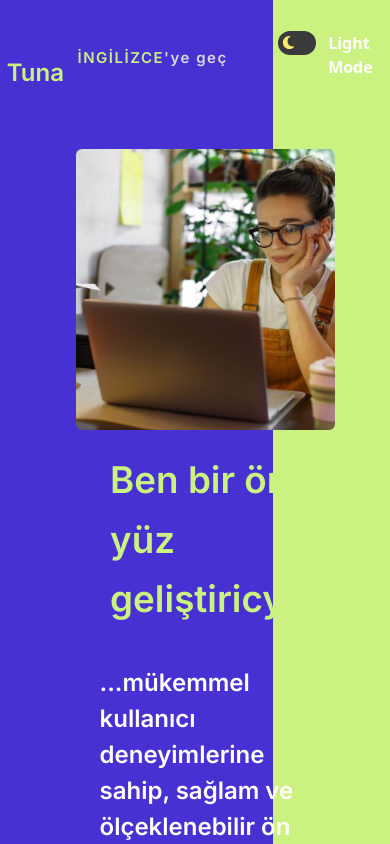
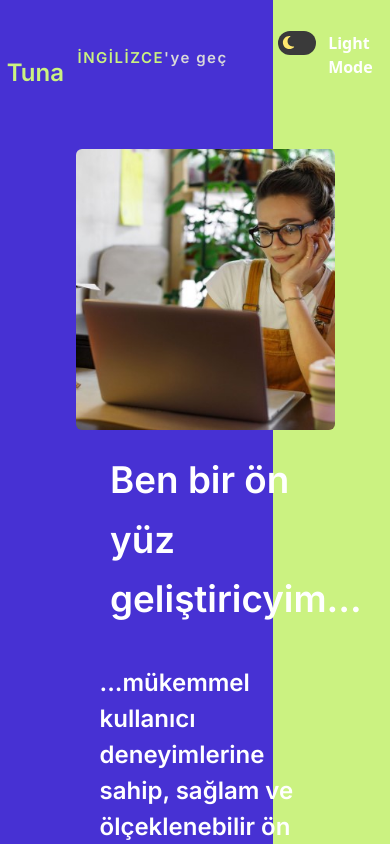
Before and after one commit to tuna-ates/DeveloperWebSite, a React (Create React App) app: page / in a window 390 px wide. Shown: the top 844 px of the page. Built offline with nearby package versions, Linux system fonts and the light colour scheme; no server answers.

Commit message:
project responsive correction

```diff
--- a/src/components/Footer.js
+++ b/src/components/Footer.js
@@ -14,7 +14,7 @@ const Footer = () => {
   return (
     <div className="flex items-center justify-center py-[5.25rem] dark:bg-[#252128]">
       <div className="flex flex-col gap-[1.5rem] items-center">
-        <p className="text-[#4731D3] dark:text-[#8F88FF] text-[3rem] font-bold  leading-[4.5rem]">
+        <p className="text-[#4731D3] dark:text-[#8F88FF] text-[3rem] max-[770px]:text-[2rem] font-bold  leading-[4.5rem]">
         {t("message")}
         </p>
         <p className="text-[#120B39] dark:text-[#FFFFFF] font-[1.5rem] leading-9">{t("footerDetail")}</p>
--- a/src/components/Header.js
+++ b/src/components/Header.js
@@ -104,7 +104,7 @@ const Header = () => {
         </div>
         <div className=" pl-5 pb-14 max-[770px]:flex-col  max-[770px]:flex-col-reverse max-[770px]:gap-5  flex justify-start items-center content-center flex-wrap ">
           <div className="flex flex-col justify-end items-start max-[770px]:items-center gap-9 w-[57%]">
-            <p className=" w-[90%] text-[#CBF281] font-[Inter] font-bold leading-[3.7125rem] text-[3.375rem] max-[640px]:text-[2.3rem] ">
+            <p className=" w-[90%] text-[#CBF281] font-[Inter] font-bold leading-[3.7125rem] text-[3.375rem] max-[640px]:text-[2.3rem] max-[770px]:text-white ">
               {t("headerTitle")}
             </p>
             <p className="text-[#FFFFFF] font-[Inter] text-[1.5rem] ">
--- a/src/components/Profile.js
+++ b/src/components/Profile.js
@@ -57,7 +57,7 @@ const Profile = () => {
           </div>
           <img className="w-[33%] flex-1 rounded-[12px] max-[770px]:w-[50vw] " src={data.profile.img} />
 
-          <div className="flex justify-start flex-col  gap-3 h-[18.1675rem] w-[33.33%] max-[770px]:w-[50vw]">
+          <div className="flex justify-start flex-col  gap-3 h-[18.1675rem] w-[33.33%] max-[770px]:w-[60vw]">
             <p className="text-white text-[1.875rem]  ">
               {t("about")}
             </p>
--- a/src/components/Projects.js
+++ b/src/components/Projects.js
@@ -11,7 +11,7 @@ const Projects=()=>{
     return <div className="flex items-center justify-center bg-[#CBF281] dark:bg-[#1A210B]">
       <div className=" flex flex-col justify-center items-start gap-[1.6875rem]  py-[5.25rem] w-[60vw]  ">
          <p className="text-[#4731D3] dark:text-[#CBF281] text-[3rem] max-[768px]:text-[2rem]  font-bold leading-[3rem] max-[768px]:leading-[1.5rem] w-[53vw]  ">{t("projetcs")}</p>
-         <div className="flex items-center justify-center flex-col gap-3 ">  {data.projetcs.map((prj,index)=>{
+         <div className="flex items-center justify-center flex-col gap-3 max-[770px]:pr-6 ">  {data.projetcs.map((prj,index)=>{
           return <Project index={index}/>
          })}</div>
 
```
